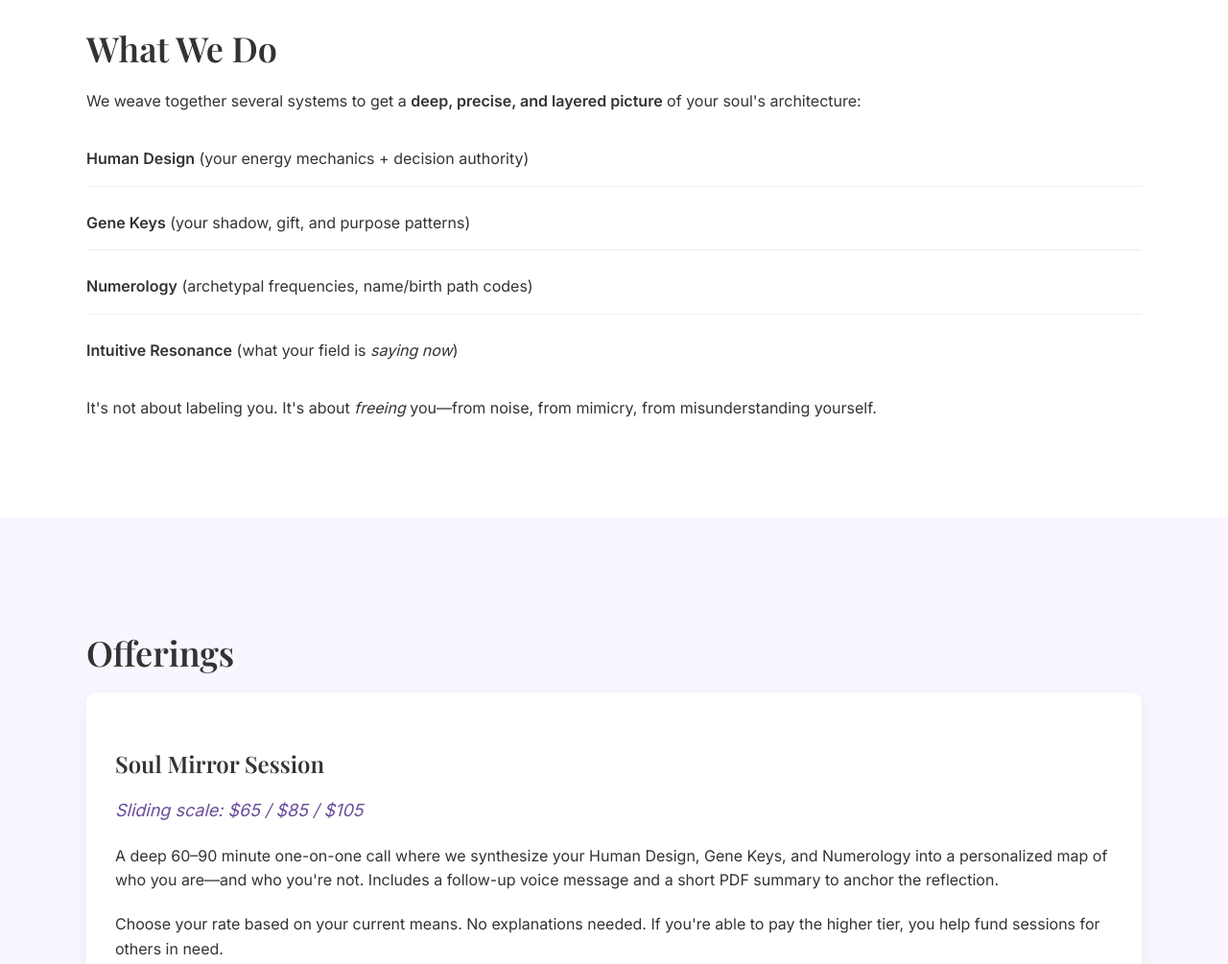
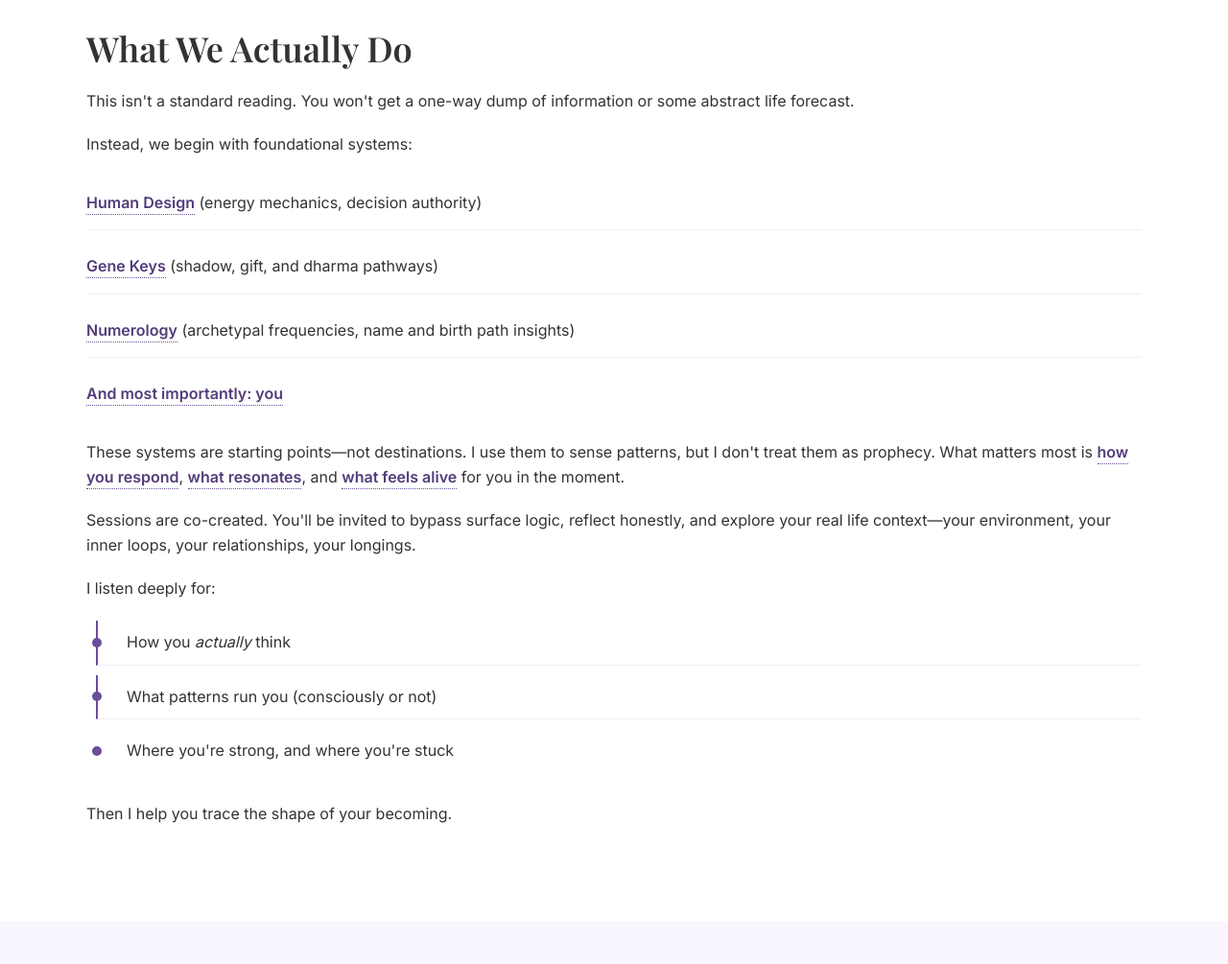
Before and after one commit to SonnySSSSSSS/soul-synapse, a plain HTML site: page index.html in a window 1280 px wide. Shown: the part 1060-2065 px from the top of the page at 96% size. Drawn offline with nearby package versions, Linux system fonts and the light colour scheme; a web font is replaced by a local one.

Commit message:
init commit

```diff
--- a/index.html
+++ b/index.html
@@ -14,7 +14,7 @@
         <div class="container">
             <h1>Soul Synapse</h1>
             <p class="tagline"><em>Decode your design. Align your life.</em></p>
-            <p class="description">A multi-modal soul mapping service that uses Human Design, Gene Keys, Numerology, and intuitive resonance to help you remember who you are—and release who you're not.</p>
+            <p class="description">A multi-modal soul reflection space that uses Human Design, Gene Keys, Numerology, and deep pattern-tracking dialogue to help you remember who you are—and release who you're not.</p>
             <div class="cta-buttons">
                 <a href="#" class="btn primary">Book a Session</a>
                 <a href="#" class="btn secondary">Learn More</a>
@@ -26,21 +26,32 @@
         <div class="container">
             <h2><strong>You're not lost.</strong> You're <em>out of sync</em> with your core frequency.</h2>
             <p>Most of us were shaped by systems that taught us to suppress our design, not listen to it. So we end up chasing goals that aren't ours, mimicking personalities that aren't real, performing selves we secretly resent.</p>
-            <p>At Soul Synapse, we decode your actual structure. No fluff. No bypass. Just <em>truth</em>, from multiple angles, integrated into a reflection you can finally recognize.</p>
+            <p>At Soul Synapse, we don't offer scripts or prescriptions. We hold a mirror up to your patterns, listen to your way of being, and help you reconnect with the signal beneath the noise.</p>
         </div>
     </section>
 
     <section class="what-we-do">
         <div class="container">
-            <h2>What We Do</h2>
-            <p>We weave together several systems to get a <strong>deep, precise, and layered picture</strong> of your soul's architecture:</p>
+            <h2>What We Actually Do</h2>
+            <p>This isn't a standard reading. You won't get a one-way dump of information or some abstract life forecast.</p>
+            <p>Instead, we begin with foundational systems:</p>
             <ul>
-                <li><strong>Human Design</strong> (your energy mechanics + decision authority)</li>
-                <li><strong>Gene Keys</strong> (your shadow, gift, and purpose patterns)</li>
-                <li><strong>Numerology</strong> (archetypal frequencies, name/birth path codes)</li>
-                <li><strong>Intuitive Resonance</strong> (what your field is <em>saying now</em>)</li>
+                <li><strong>Human Design</strong> (energy mechanics, decision authority)</li>
+                <li><strong>Gene Keys</strong> (shadow, gift, and dharma pathways)</li>
+                <li><strong>Numerology</strong> (archetypal frequencies, name and birth path insights)</li>
+                <li><strong>And most importantly: you</strong></li>
             </ul>
-            <p>It's not about labeling you. It's about <em>freeing</em> you—from noise, from mimicry, from misunderstanding yourself.</p>
+            <p>These systems are starting points—not destinations. I use them to sense patterns, but I don't treat them as prophecy. What matters most is <strong>how you respond</strong>, <strong>what resonates</strong>, and <strong>what feels alive</strong> for you in the moment.</p>
+
+            <p>Sessions are co-created. You'll be invited to bypass surface logic, reflect honestly, and explore your real life context—your environment, your inner loops, your relationships, your longings.</p>
+
+            <p>I listen deeply for:</p>
+            <ul class="pattern-list">
+                <li>How you <em>actually</em> think</li>
+                <li>What patterns run you (consciously or not)</li>
+                <li>Where you're strong, and where you're stuck</li>
+            </ul>
+            <p>Then I help you trace the shape of your becoming.</p>
         </div>
     </section>
 
@@ -51,19 +62,19 @@
             <div class="offering-card">
                 <h3>Soul Mirror Session</h3>
                 <p class="price"><em>Sliding scale: $65 / $85 / $105</em></p>
-                <p>A deep 60–90 minute one-on-one call where we synthesize your Human Design, Gene Keys, and Numerology into a personalized map of who you are—and who you're not. Includes a follow-up voice message and a short PDF summary to anchor the reflection.</p>
-                <p>Choose your rate based on your current means. No explanations needed. If you're able to pay the higher tier, you help fund sessions for others in need.</p>
+                <p>A 60–90 minute one-on-one session where we work with your data and your depth. I draw from multiple systems to sense into who you are, but the real power comes from your own self-reflection.</p>
+                <p>Includes a voice follow-up and a short written reflection.</p>
             </div>
 
             <div class="offering-card">
                 <h3>Soul Mirror + Integration</h3>
                 <p class="price"><em>Sliding scale: $115 / $145 / $175</em></p>
-                <p>Everything in the Soul Mirror Session, plus:</p>
+                <p>Everything from the Soul Mirror session, plus:</p>
                 <ul>
-                    <li>A 45-minute follow-up call to process and integrate what we uncovered</li>
-                    <li>1 week of voice/text support to keep the reflection alive in your day-to-day life</li>
+                    <li>A follow-up call to sit with what surfaced</li>
+                    <li>One week of voice/text-based support to help you apply what emerged in your real life</li>
                 </ul>
-                <p>This tier is for those who want not just insight, but support in applying it.</p>
+                <p>This is for those who want <em>ongoing resonance</em>, not just insight.</p>
             </div>
 
             <div class="sliding-scale">
@@ -82,8 +93,8 @@
         <div class="container">
             <h2>Why Me?</h2>
             <p>I'm not here to give you answers. I'm here to <em>reflect you back to yourself</em> so clearly, you stop apologizing for who you are.</p>
-            <p>I don't teach one system. I <em>speak across them</em>. Because no single map can hold the totality of a soul.</p>
-            <p>I've lived through collapse, identity deconstruction, and reassembly from the inside out. And I've learned how to listen through confusion to find the <em>harmonic beneath the noise</em>.</p>
+            <p>I don't teach one system. I speak across them. Because no single map can hold the totality of a soul.</p>
+            <p>I've lived through collapse, identity deconstruction, and reassembly from the inside out. I've studied the codes, but more importantly, I've <strong>listened to people</strong>. Closely.</p>
             <p>If you're ready to stop performing and start <em>resonating</em>, you're in the right place.</p>
         </div>
     </section>
--- a/styles.css
+++ b/styles.css
@@ -199,6 +199,36 @@ section:nth-child(even) {
     border-bottom: none;
 }
 
+/* Pattern List Styling */
+.pattern-list {
+    margin: 2rem 0 3rem;
+    padding-left: 0;
+    list-style-type: none;
+}
+
+.pattern-list li {
+    position: relative;
+    padding: 1rem 0 1rem 3rem;
+    border-left: 2px solid var(--color-primary);
+    margin-left: 1rem;
+}
+
+.pattern-list li:before {
+    content: '';
+    position: absolute;
+    width: 10px;
+    height: 10px;
+    border-radius: 50%;
+    background: var(--color-primary);
+    left: -6px;
+    top: 50%;
+    transform: translateY(-50%);
+}
+
+.pattern-list li:last-child {
+    border-color: transparent;
+}
+
 /* Offering Cards */
 .offering-card {
     background-color: white;
@@ -300,6 +330,16 @@ footer {
     text-align: center;
 }
 
+/* Enhanced Typography for Phrases */
+strong {
+    color: var(--color-primary-dark);
+}
+
+.what-we-do strong {
+    border-bottom: 1px dotted var(--color-primary);
+    padding-bottom: 2px;
+}
+
 /* Responsive Design */
 @media (max-width: 768px) {
     html {
@@ -316,6 +356,10 @@ footer {
 
     header {
         padding: 7rem 0 5rem;
+    }
+
+    .pattern-list li {
+        padding-left: 2.5rem;
     }
 }
 
```
